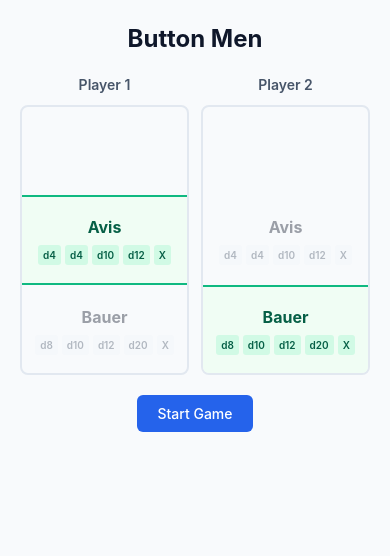
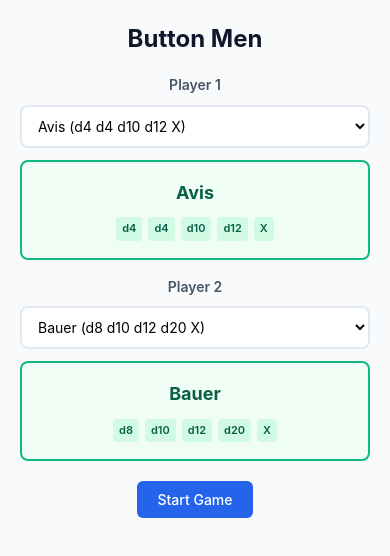
Before and after one commit to timmyL17/buttonmen, a React (Vite) app: page / in a window 390 px wide. Shown: the top 556 px of the page. Built offline with nearby package versions, Linux system fonts and the light colour scheme.

Commit message:
dropdown

```diff
--- a/package.json
+++ b/package.json
@@ -10,8 +10,7 @@
   },
   "dependencies": {
     "react": "^18.3.1",
-    "react-dom": "^18.3.1",
-    "react-mobile-picker": "^1.2.0"
+    "react-dom": "^18.3.1"
   },
   "devDependencies": {
     "@types/react": "^18.3.3",
--- a/src/components/CharacterSelect.css
+++ b/src/components/CharacterSelect.css
@@ -2,122 +2,89 @@
   padding: 20px;
   max-width: 600px;
   margin: 0 auto;
-  overscroll-behavior: contain;
 }
 
-.pickers-container {
+.select-container {
   display: grid;
   grid-template-columns: 1fr 1fr;
   gap: 20px;
   margin-bottom: 20px;
-  overscroll-behavior: contain;
 }
 
-.picker-section {
+.select-section {
   display: flex;
   flex-direction: column;
 }
 
-.picker-section h3 {
+.select-section h3 {
   text-align: center;
   margin-bottom: 12px;
   font-size: 1rem;
   color: #475569;
 }
 
-.custom-picker {
-  height: 300px;
-  overflow-y: scroll;
-  scroll-snap-type: y mandatory;
-  scroll-behavior: smooth;
+.character-select-dropdown {
+  width: 100%;
+  padding: 12px 16px;
+  font-size: 1rem;
   border: 2px solid #e2e8f0;
   border-radius: 8px;
-  position: relative;
-  background: linear-gradient(to bottom,
-    rgba(248, 250, 252, 1) 0%,
-    rgba(248, 250, 252, 0) 15%,
-    rgba(248, 250, 252, 0) 85%,
-    rgba(248, 250, 252, 1) 100%
-  );
-  touch-action: pan-y;
-  overscroll-behavior: contain;
-  -webkit-overflow-scrolling: touch;
+  background-color: #ffffff;
+  cursor: pointer;
+  transition: border-color 0.2s;
+  margin-bottom: 16px;
+  font-family: inherit;
 }
 
-.custom-picker::-webkit-scrollbar {
-  width: 8px;
+.character-select-dropdown:focus {
+  outline: none;
+  border-color: #3b82f6;
 }
 
-.custom-picker::-webkit-scrollbar-track {
-  background: #f1f5f9;
-  border-radius: 4px;
+.character-select-dropdown:hover {
+  border-color: #cbd5e1;
 }
 
-.custom-picker::-webkit-scrollbar-thumb {
-  background: #cbd5e1;
-  border-radius: 4px;
-}
-
-.custom-picker::-webkit-scrollbar-thumb:hover {
-  background: #94a3b8;
-}
-
-.picker-spacer {
-  height: 105px;
-  flex-shrink: 0;
-}
-
-.custom-picker-item {
-  height: 90px;
+.character-preview {
   display: flex;
   flex-direction: column;
   align-items: center;
   justify-content: center;
-  padding: 8px;
-  scroll-snap-align: center;
-  scroll-snap-stop: always;
-  transition: all 0.2s;
-  opacity: 0.4;
-  user-select: none;
+  padding: 20px;
+  background-color: #f0fdf4;
+  border: 2px solid #10b981;
+  border-radius: 8px;
+  min-height: 100px;
 }
 
-.custom-picker-item.selected {
-  opacity: 1;
-  background-color: #f0fdf4;
-  border-top: 2px solid #10b981;
-  border-bottom: 2px solid #10b981;
-}
-
-.picker-name {
+.preview-name {
   font-weight: 700;
-  font-size: 1.125rem;
-  margin-bottom: 6px;
-  color: #0f172a;
-}
-
-.custom-picker-item.selected .picker-name {
+  font-size: 1.25rem;
+  margin-bottom: 12px;
   color: #065f46;
 }
 
-.picker-dice {
+.preview-dice {
   display: flex;
   flex-wrap: wrap;
-  gap: 4px;
+  gap: 6px;
   justify-content: center;
 }
 
-.picker-die-badge {
-  background-color: #f1f5f9;
-  padding: 3px 6px;
-  border-radius: 3px;
-  font-size: 0.6875rem;
+.preview-die-badge {
+  background-color: #d1fae5;
+  padding: 4px 8px;
+  border-radius: 4px;
+  font-size: 0.75rem;
   font-weight: 600;
-  color: #475569;
+  color: #065f46;
 }
 
-.custom-picker-item.selected .picker-die-badge {
-  background-color: #d1fae5;
-  color: #065f46;
+@media (max-width: 768px) {
+  .select-container {
+    grid-template-columns: 1fr;
+    gap: 24px;
+  }
 }
 
 @media (max-width: 480px) {
@@ -125,34 +92,32 @@
     padding: 12px;
   }
 
-  .pickers-container {
-    gap: 12px;
+  .select-container {
+    gap: 16px;
   }
 
-  .custom-picker {
-    height: 270px;
-  }
-
-  .picker-spacer {
-    height: 90px;
-  }
-
-  .custom-picker-item {
-    height: 90px;
-  }
-
-  .picker-name {
-    font-size: 1rem;
-    margin-bottom: 4px;
-  }
-
-  .picker-die-badge {
-    font-size: 0.625rem;
-    padding: 2px 5px;
-  }
-
-  .picker-section h3 {
+  .select-section h3 {
     font-size: 0.875rem;
     margin-bottom: 8px;
   }
+
+  .character-select-dropdown {
+    padding: 10px 12px;
+    font-size: 0.875rem;
+    margin-bottom: 12px;
+  }
+
+  .character-preview {
+    padding: 16px;
+  }
+
+  .preview-name {
+    font-size: 1.125rem;
+    margin-bottom: 10px;
+  }
+
+  .preview-die-badge {
+    font-size: 0.6875rem;
+    padding: 3px 6px;
+  }
 }
--- a/src/components/CharacterSelect.jsx
+++ b/src/components/CharacterSelect.jsx
@@ -1,4 +1,4 @@
-import React, { useState, useEffect, useRef } from 'react';
+import React, { useState } from 'react';
 import { SOLDIERS } from '../data/characters';
 import './CharacterSelect.css';
 
@@ -6,87 +6,66 @@ export default function CharacterSelect({ onCharactersSelected }) {
   const [player1Index, setPlayer1Index] = useState(0);
   const [player2Index, setPlayer2Index] = useState(1);
 
-  const player1Ref = useRef(null);
-  const player2Ref = useRef(null);
-
-  const updateSelection = (ref, setIndex) => {
-    if (!ref.current) return;
-    const container = ref.current;
-    const scrollTop = container.scrollTop;
-    const itemHeight = 90;
-    const index = Math.round(scrollTop / itemHeight);
-    setIndex(Math.max(0, Math.min(SOLDIERS.length - 1, index)));
-  };
-
-  useEffect(() => {
-    const p1 = player1Ref.current;
-    const p2 = player2Ref.current;
-
-    const handlePlayer1Scroll = () => updateSelection(player1Ref, setPlayer1Index);
-    const handlePlayer2Scroll = () => updateSelection(player2Ref, setPlayer2Index);
-
-    if (p1) p1.addEventListener('scroll', handlePlayer1Scroll, { passive: true });
-    if (p2) p2.addEventListener('scroll', handlePlayer2Scroll, { passive: true });
-
-    return () => {
-      if (p1) p1.removeEventListener('scroll', handlePlayer1Scroll);
-      if (p2) p2.removeEventListener('scroll', handlePlayer2Scroll);
-    };
-  }, []);
-
   const handleStart = () => {
     onCharactersSelected(SOLDIERS[player1Index], SOLDIERS[player2Index]);
   };
+
+  const selectedChar1 = SOLDIERS[player1Index];
+  const selectedChar2 = SOLDIERS[player2Index];
 
   return (
     <div className="container">
       <div className="character-select">
         <h1 className="text-center mb-3">Button Men</h1>
 
-        <div className="pickers-container">
-          <div className="picker-section">
+        <div className="select-container">
+          <div className="select-section">
             <h3>Player 1</h3>
-            <div className="custom-picker" ref={player1Ref}>
-              <div className="picker-spacer"></div>
+            <select
+              className="character-select-dropdown"
+              value={player1Index}
+              onChange={(e) => setPlayer1Index(parseInt(e.target.value))}
+            >
               {SOLDIERS.map((char, idx) => (
-                <div
-                  key={char.name}
-                  className={`custom-picker-item ${idx === player1Index ? 'selected' : ''}`}
-                >
-                  <div className="picker-name">{char.name}</div>
-                  <div className="picker-dice">
-                    {char.dice.map((die, dieIdx) => (
-                      <span key={dieIdx} className="picker-die-badge">
+                <option key={char.name} value={idx}>
+                  {char.name} ({char.dice.map(d => typeof d === 'string' ? d : `d${d}`).join(' ')})
+                </option>
+              ))}
+            </select>
+            <div className="character-preview">
+              <div className="preview-name">{selectedChar1.name}</div>
+              <div className="preview-dice">
+                {selectedChar1.dice.map((die, idx) => (
+                  <span key={idx} className="preview-die-badge">
                     {typeof die === 'string' ? die : `d${die}`}
                   </span>
                 ))}
               </div>
             </div>
-              ))}
-              <div className="picker-spacer"></div>
-            </div>
           </div>
 
-          <div className="picker-section">
+          <div className="select-section">
             <h3>Player 2</h3>
-            <div className="custom-picker" ref={player2Ref}>
-              <div className="picker-spacer"></div>
+            <select
+              className="character-select-dropdown"
+              value={player2Index}
+              onChange={(e) => setPlayer2Index(parseInt(e.target.value))}
+            >
               {SOLDIERS.map((char, idx) => (
-                <div
-                  key={char.name}
-                  className={`custom-picker-item ${idx === player2Index ? 'selected' : ''}`}
-                >
-                  <div className="picker-name">{char.name}</div>
-                  <div className="picker-dice">
-                    {char.dice.map((die, dieIdx) => (
-                      <span key={dieIdx} className="picker-die-badge">
+                <option key={char.name} value={idx}>
+                  {char.name} ({char.dice.map(d => typeof d === 'string' ? d : `d${d}`).join(' ')})
+                </option>
+              ))}
+            </select>
+            <div className="character-preview">
+              <div className="preview-name">{selectedChar2.name}</div>
+              <div className="preview-dice">
+                {selectedChar2.dice.map((die, idx) => (
+                  <span key={idx} className="preview-die-badge">
                     {typeof die === 'string' ? die : `d${die}`}
                   </span>
                 ))}
               </div>
-                </div>
-              ))}
-              <div className="picker-spacer"></div>
             </div>
           </div>
         </div>
--- a/src/components/SwingDiceSetup.css
+++ b/src/components/SwingDiceSetup.css
@@ -2,7 +2,6 @@
   padding: 20px;
   max-width: 600px;
   margin: 0 auto;
-  overscroll-behavior: contain;
 }
 
 .swing-grid {
@@ -10,7 +9,6 @@
   grid-template-columns: 1fr 1fr;
   gap: 20px;
   margin-bottom: 20px;
-  overscroll-behavior: contain;
 }
 
 .player-swing h3 {
@@ -20,81 +18,45 @@
   color: #475569;
 }
 
-.swing-picker-wrapper {
+.swing-select-wrapper {
   margin-bottom: 16px;
 }
 
-.swing-picker-label {
-  text-align: center;
+.swing-select-label {
+  display: flex;
+  flex-direction: column;
+  gap: 8px;
   font-weight: 600;
   font-size: 0.875rem;
-  color: #64748b;
-  margin-bottom: 8px;
+  color: #0f172a;
 }
 
-.custom-swing-picker {
-  height: 150px;
-  overflow-y: scroll;
-  scroll-snap-type: y mandatory;
-  scroll-behavior: smooth;
+.swing-select {
+  width: 100%;
+  padding: 12px 16px;
+  font-size: 1rem;
   border: 2px solid #e2e8f0;
   border-radius: 8px;
-  background: linear-gradient(to bottom,
-    rgba(248, 250, 252, 1) 0%,
-    rgba(248, 250, 252, 0) 20%,
-    rgba(248, 250, 252, 0) 80%,
-    rgba(248, 250, 252, 1) 100%
-  );
-  touch-action: pan-y;
-  overscroll-behavior: contain;
-  -webkit-overflow-scrolling: touch;
+  background-color: #ffffff;
+  cursor: pointer;
+  transition: border-color 0.2s;
+  font-family: inherit;
 }
 
-.custom-swing-picker::-webkit-scrollbar {
-  width: 6px;
+.swing-select:focus {
+  outline: none;
+  border-color: #3b82f6;
 }
 
-.custom-swing-picker::-webkit-scrollbar-track {
-  background: #f1f5f9;
-  border-radius: 3px;
+.swing-select:hover {
+  border-color: #cbd5e1;
 }
 
-.custom-swing-picker::-webkit-scrollbar-thumb {
-  background: #cbd5e1;
-  border-radius: 3px;
-}
-
-.custom-swing-picker::-webkit-scrollbar-thumb:hover {
-  background: #94a3b8;
-}
-
-.swing-picker-spacer {
-  height: 52.5px;
-  flex-shrink: 0;
-}
-
-.custom-swing-item {
-  height: 45px;
-  display: flex;
-  align-items: center;
-  justify-content: center;
-  scroll-snap-align: center;
-  scroll-snap-stop: always;
-  font-size: 1.5rem;
-  font-weight: 700;
-  color: #94a3b8;
-  opacity: 0.5;
-  transition: all 0.2s;
-  user-select: none;
-}
-
-.custom-swing-item.selected {
-  opacity: 1;
-  color: #0f172a;
-  background-color: #f0fdf4;
-  border-top: 2px solid #10b981;
-  border-bottom: 2px solid #10b981;
-  transform: scale(1.1);
+@media (max-width: 768px) {
+  .swing-grid {
+    grid-template-columns: 1fr;
+    gap: 24px;
+  }
 }
 
 @media (max-width: 480px) {
@@ -103,7 +65,7 @@
   }
 
   .swing-grid {
-    gap: 12px;
+    gap: 16px;
   }
 
   .player-swing h3 {
@@ -111,16 +73,17 @@
     margin-bottom: 12px;
   }
 
-  .swing-picker-wrapper {
+  .swing-select-wrapper {
     margin-bottom: 12px;
   }
 
-  .swing-picker-label {
-    font-size: 0.75rem;
-    margin-bottom: 6px;
+  .swing-select-label {
+    font-size: 0.8125rem;
+    gap: 6px;
   }
 
-  .custom-swing-item {
-    font-size: 1.25rem;
+  .swing-select {
+    padding: 10px 12px;
+    font-size: 0.875rem;
   }
 }
```
Also changed, not shown: src/components/SwingDiceSetup.jsx (+31 -80 lines), .claude/settings.local.json, 1 other file (tests, documents, lock files or other folders). Lines whose indentation alone changed are shown as unchanged.
